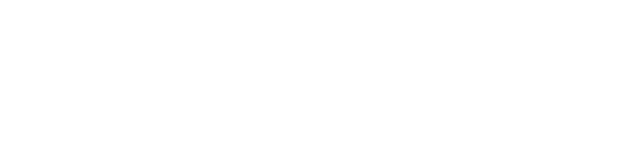
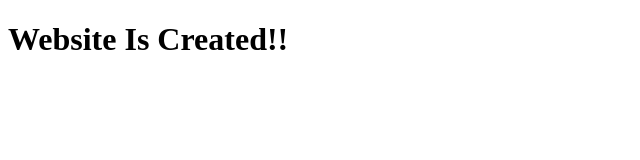
Before and after one commit to vaibhavsanas14/Site, a plain HTML site: page index.html in a window 1280 px wide. Shown: the whole page, without its empty margins (0-640 px from the left). Drawn offline with Linux system fonts and the light colour scheme.

Commit message:
update index.html

```diff
--- a/index.html
+++ b/index.html
@@ -7,6 +7,6 @@
   <title></title>
 </head>
 <body>
-
+  <h1>Website Is Created!!</h1>
 </body>
 </html>
```
